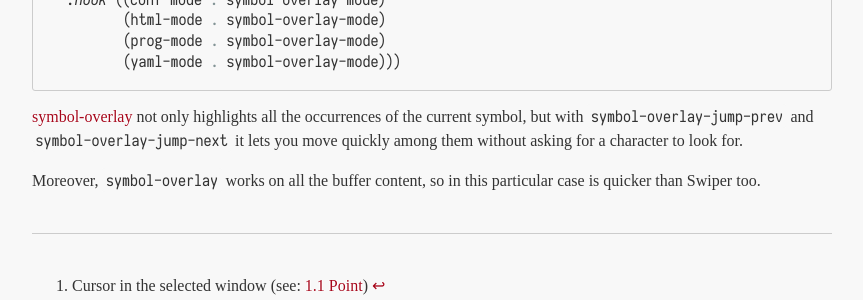
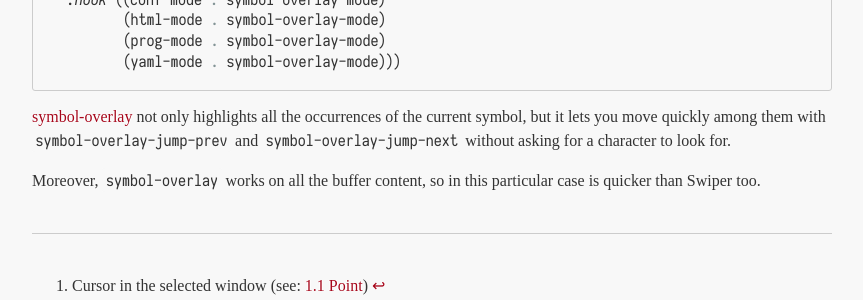
Before and after one commit to manuel-uberti/manuel-uberti.github.io, a Jekyll site: the page built from _posts/2019-02-14-avy.md, in a window 1280 px wide. Shown: the part 1078-1378 px from the top of the page, without its empty margins (208-1071 px from the left). Built offline with Jekyll 4.4.1, drawn with Linux system fonts in a browser that asks for light colours; some web fonts are replaced.

Commit message:
Fix wording

````diff
--- a/_posts/2019-02-14-avy.md
+++ b/_posts/2019-02-14-avy.md
@@ -68,8 +68,8 @@
 ```
 
 [symbol-overlay](https://github.com/wolray/symbol-overlay) not only highlights
-all the occurrences of the current symbol, but with `symbol-overlay-jump-prev`
-and `symbol-overlay-jump-next` it lets you move quickly among them without
+all the occurrences of the current symbol, but it lets you move quickly among
+them with `symbol-overlay-jump-prev` and `symbol-overlay-jump-next` without
 asking for a character to look for.
 
 Moreover, `symbol-overlay` works on all the buffer content, so in this
````
